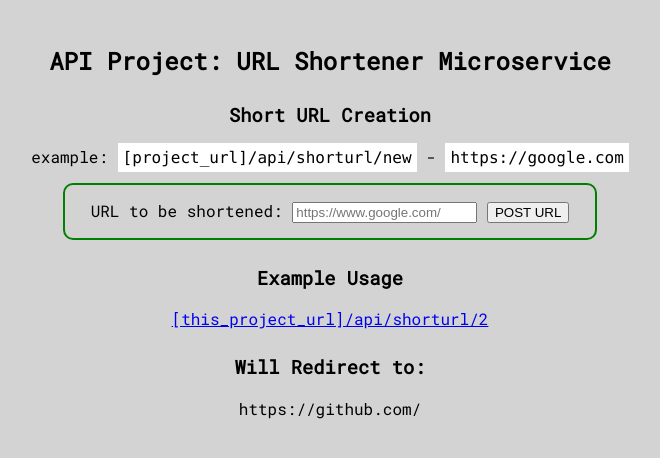
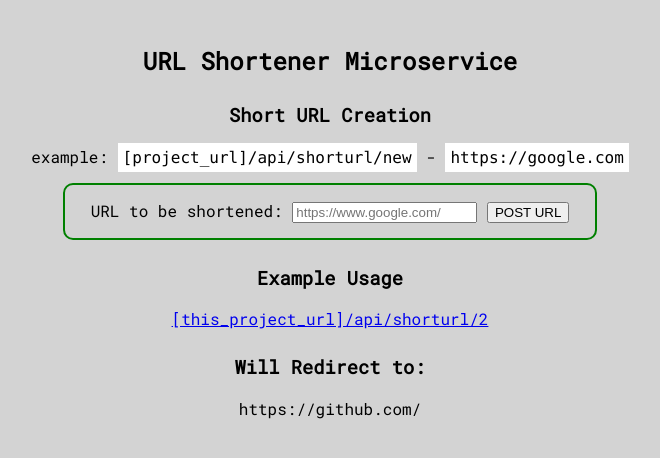
Before and after one commit to ykoziy/url-shortener-api, a website: page views/index.html in a window 1280 px wide. Shown: the whole page, without its empty margins (310-970 px from the left). Drawn offline with Linux system fonts and the light colour scheme; files that its build step writes are made by us from their sources.

Commit message:
Changed title in homepage

```diff
--- a/views/index.html
+++ b/views/index.html
@@ -6,7 +6,7 @@
 </head>
 <body>
     <div class="content">
-        <h2>API Project: URL Shortener Microservice</h2>
+        <h2>URL Shortener Microservice</h2>
         <h3>Short URL Creation</h3>
         <p>example: <code>[project_url]/api/shorturl/new</code> - <code>https://google.com</code></p>
         <form action="api/shorturl/new" method="post" class="url-form">
```
